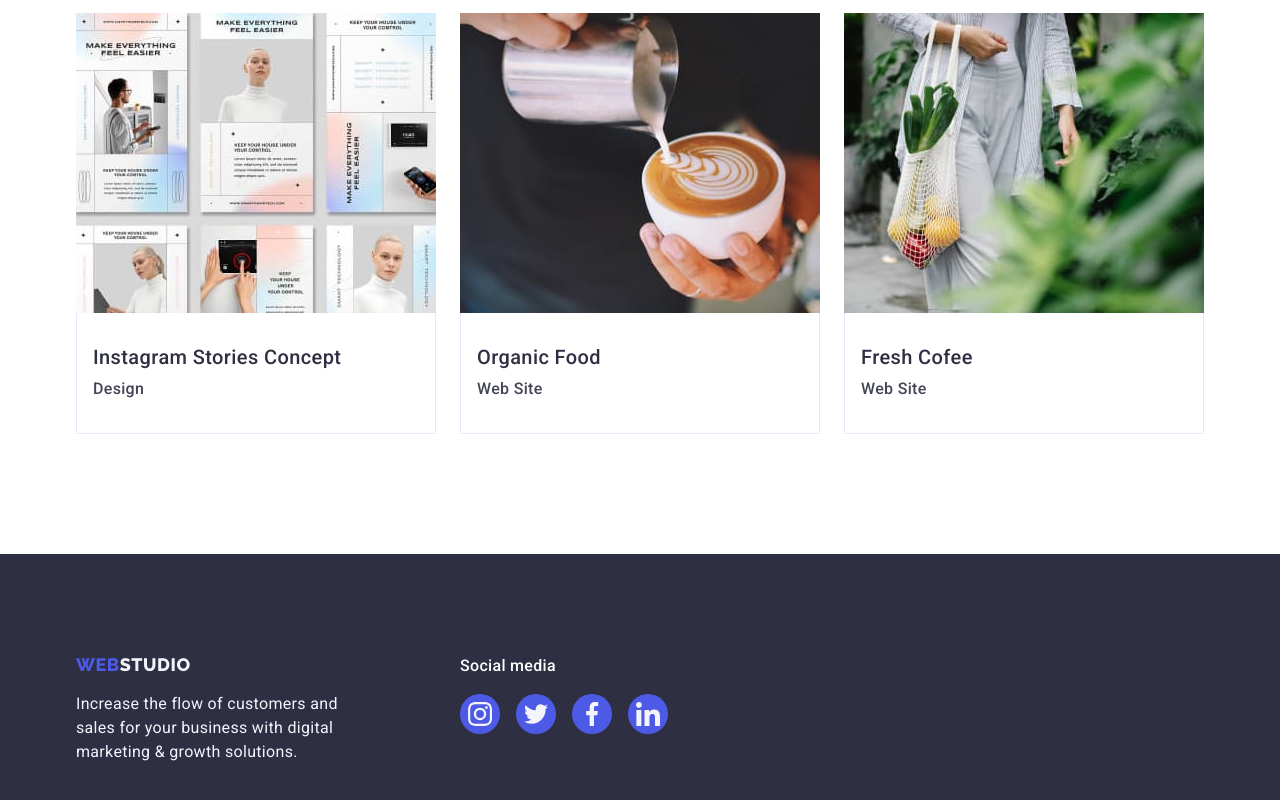
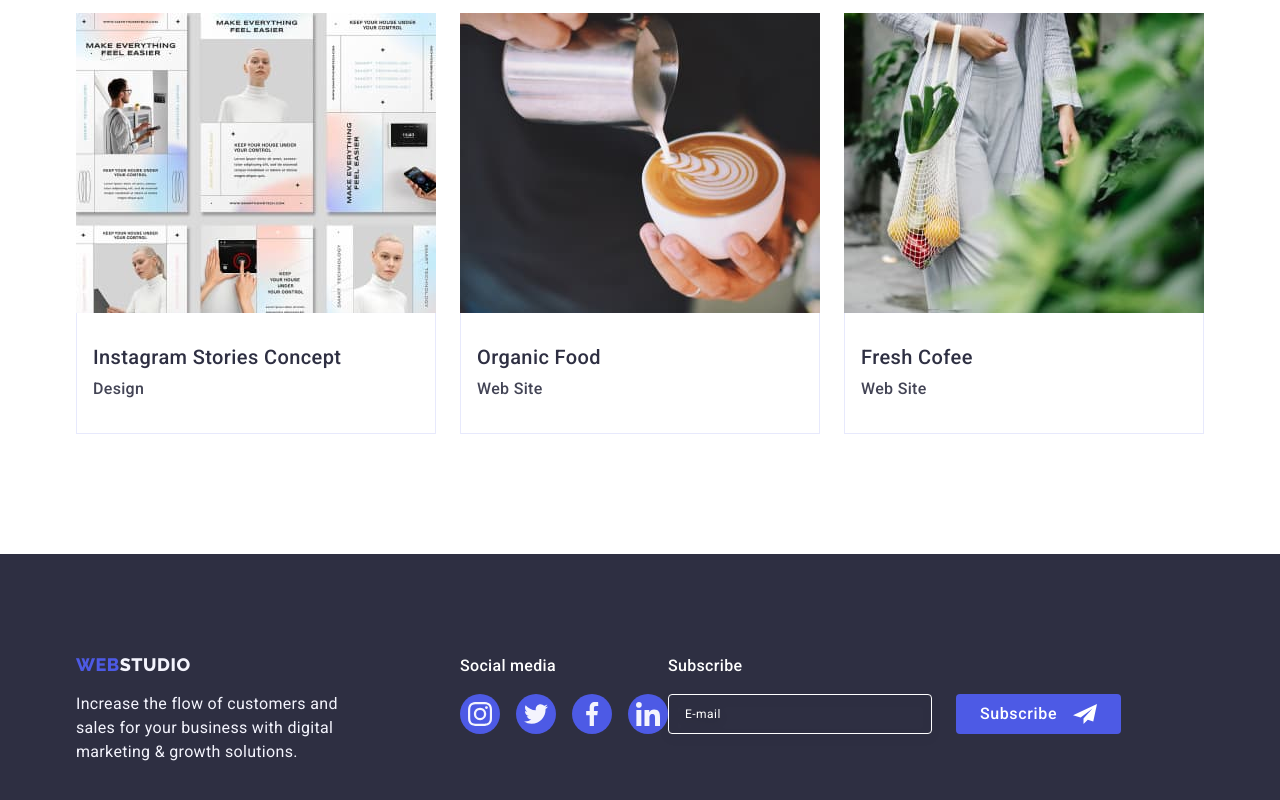
Before and after one commit to IhorRatsyn/goit-markup-hw-05, a plain HTML site: page portfolio.html in a window 1280 px wide. Shown: the part 1218-2018 px from the top of the page. Drawn offline with nearby package versions, Linux system fonts and the light colour scheme.

Commit message:
+ updated footer for portfolio

```diff
--- a/css/style.css
+++ b/css/style.css
@@ -863,7 +863,7 @@ body {
   border-radius: 4px;
   transition: background-color 250ms cubic-bezier(0.4, 0, 0.2, 1);
 }
-.input-label:checked + span {
+.modal-input:checked + span {
   background-color: var(--ocean);
   border: none;
   fill: var(--icon);
--- a/portfolio.html
+++ b/portfolio.html
@@ -251,6 +251,19 @@
                     </li>
                 </ul>
             </div>
+            <div class="subscribe-form-container">
+                <p class="subscribe-form-text">Subscribe</p>
+                <form class="subscribe-form">
+                    <label for="" class="subscribe-label">
+                        <input name="user-subscribe" type="email" placeholder="E-mail" class="subscribe-form-input">
+                    </label>
+                    <button type="submit" class="subscribe-btn">Subscribe
+                        <svg width="24" height="24" class="subscribe-btn-icon">
+                            <use href="./images/icons.svg#icon-Frame-3"></use>
+                        </svg>
+                    </button>
+                </form>
+            </div>
         </div>
     </footer>
 </body>
```
